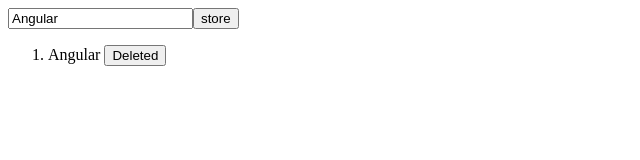
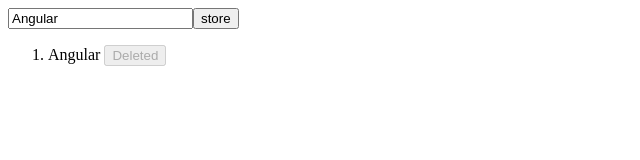
Before and after one commit to 5b6santhosh/angular-localstorage, an Angular app: page / in a window 1280 px wide. Both pictures are taken after a click on the button "store". Shown: the top 160 px of the page, without its empty margins (0-640 px from the left). Built offline with nearby package versions, Linux system fonts and the light colour scheme.

Commit message:
2 files modified

```diff
--- a/src/app/app.component.html
+++ b/src/app/app.component.html
@@ -5,6 +5,6 @@
 <button (click)="k(name,items)" *ngIf="items">store</button>
 <ol>
 <li *ngFor="let m of items;let i=index" >
- {{m.name}} <button (click)="delete(i)">Deleted</button>
+ {{m.name}} <button [disabled]="i==0"  (click)="delete(i)">Deleted</button>
 </li>
 </ol>
--- a/src/app/app.component.ts
+++ b/src/app/app.component.ts
@@ -32,8 +32,10 @@
    this.ngOnInit();
   }
   delete(n){
-   // alert(n);
+    alert(n);
+
         this.items.splice(n);
+
      alert(JSON.stringify(this.items));
     localStorage.setItem("productList",JSON.stringify(this.items));
     this.ngOnInit();
```
